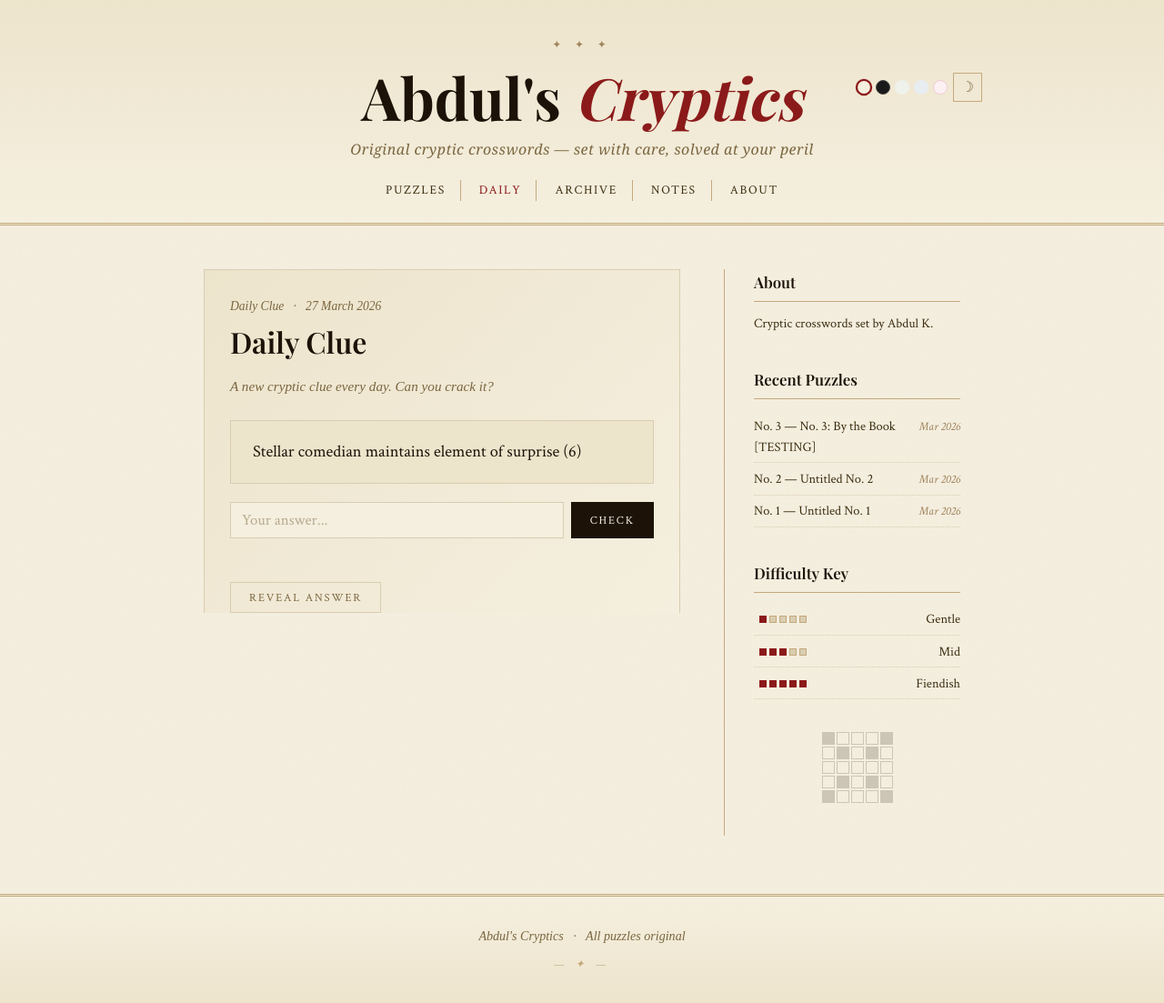
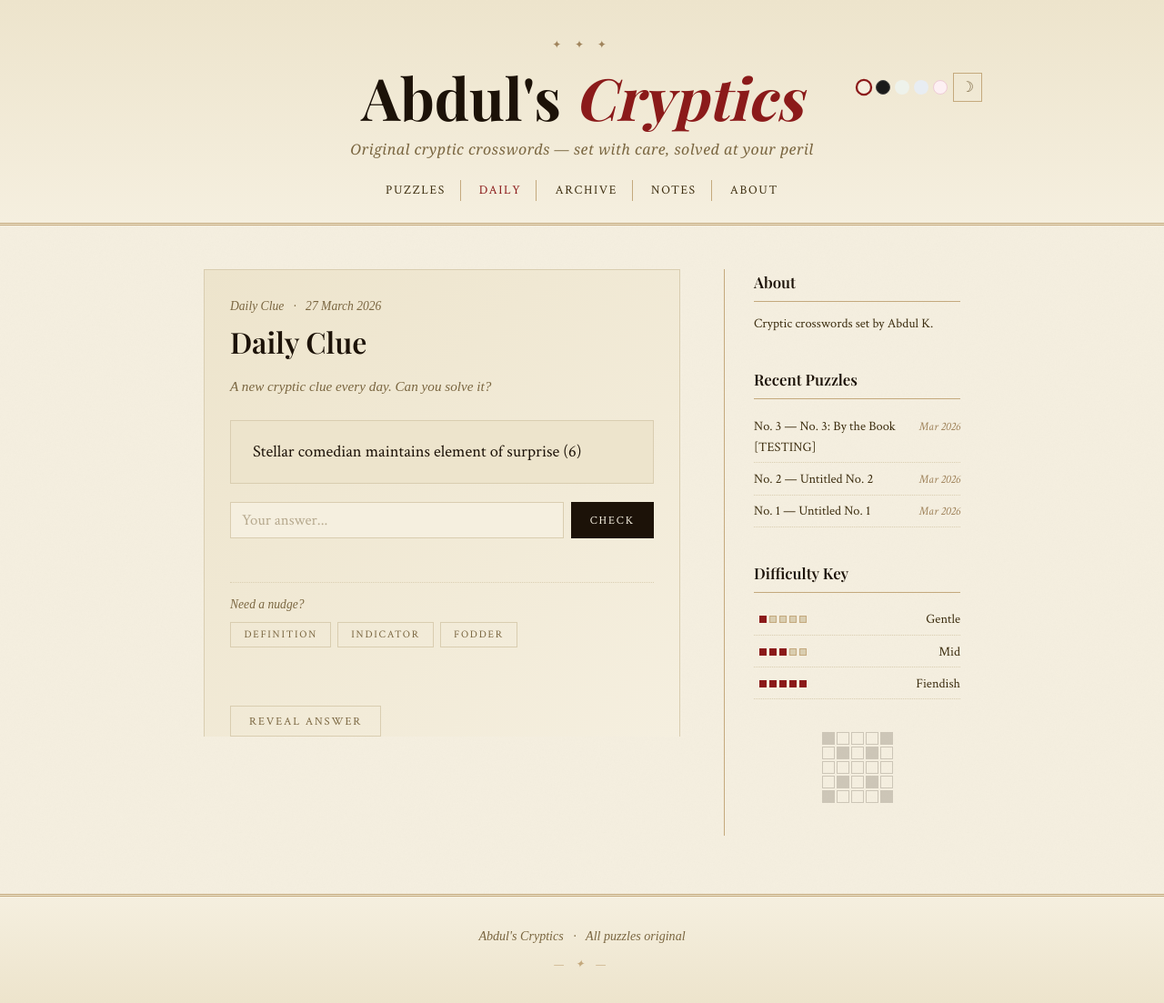
Before and after one commit to abdulkhaleddd/abdulkhaleddd.github.io, a Jekyll site: the page built from daily.html, in a window 1280 px wide. Shown: the whole page at 91% size. Built offline with Jekyll 4.4.1, drawn with Linux system fonts in a browser that asks for light colours; some web fonts are replaced.

Commit message:
Update daily.html

```diff
--- a/daily.html
+++ b/daily.html
@@ -11,7 +11,7 @@ permalink: /daily/
 
   <h1 class="post-title">Daily Clue</h1>
 
-  <p class="daily-intro">A new cryptic clue every day. Can you crack it?</p>
+  <p class="daily-intro">A new cryptic clue every day. Can you solve it?</p>
 
   <div class="daily-widget">
     <div class="daily-clue-box">
@@ -31,6 +31,16 @@ permalink: /daily/
     </div>
 
     <div class="daily-feedback" id="daily-feedback"></div>
+
+    <div class="daily-hint-section">
+      <p class="daily-hint-label">Need a nudge?</p>
+      <div class="daily-hint-buttons">
+        <button class="daily-btn daily-btn-hint" onclick="showHint('definition')">Definition</button>
+        <button class="daily-btn daily-btn-hint" onclick="showHint('indicator')">Indicator</button>
+        <button class="daily-btn daily-btn-hint" onclick="showHint('fodder')">Fodder</button>
+      </div>
+      <div class="daily-hint-text" id="daily-hint-text"></div>
+    </div>
 
     <div class="daily-reveal-row">
       <button class="daily-btn daily-btn-subtle" id="daily-reveal" onclick="revealAnswer()">Reveal answer</button>
@@ -131,6 +141,61 @@ permalink: /daily/
     color: var(--paper);
   }
 
+  /* HINT SECTION */
+  .daily-hint-section {
+    margin-bottom: 1.25rem;
+    padding: 0.75rem 0;
+    border-top: 1px dotted var(--paper-darker);
+  }
+
+  .daily-hint-label {
+    font-family: 'IM Fell English', serif;
+    font-style: italic;
+    font-size: 0.85rem;
+    color: var(--ink-faint);
+    margin-bottom: 0.5rem;
+  }
+
+  .daily-hint-buttons {
+    display: flex;
+    gap: 0.4rem;
+    flex-wrap: wrap;
+    margin-bottom: 0.6rem;
+  }
+
+  .daily-btn-hint {
+    background: transparent;
+    color: var(--ink-faint);
+    border: 1px solid var(--paper-darker);
+    padding: 0.35rem 0.9rem;
+    font-size: 0.72rem;
+  }
+
+  .daily-btn-hint:hover {
+    color: var(--paper);
+  }
+
+  .daily-btn-hint.used {
+    border-color: var(--sepia-light);
+    color: var(--sepia);
+    opacity: 0.6;
+    cursor: default;
+  }
+
+  .daily-btn-hint.used:hover {
+    background: transparent;
+    color: var(--sepia);
+  }
+
+  .daily-hint-text {
+    font-family: 'Crimson Text', serif;
+    font-style: italic;
+    font-size: 0.9rem;
+    color: var(--ink-light);
+    line-height: 1.5;
+    min-height: 1.4rem;
+  }
+
   .daily-reveal-row {
     display: flex;
     gap: 0.5rem;
```
Also changed, not shown: other parts of daily.html (+22 -5 lines).
